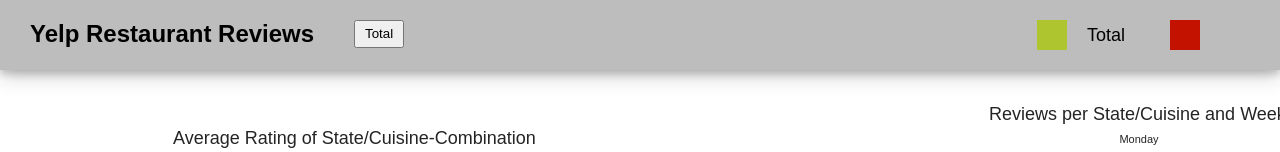
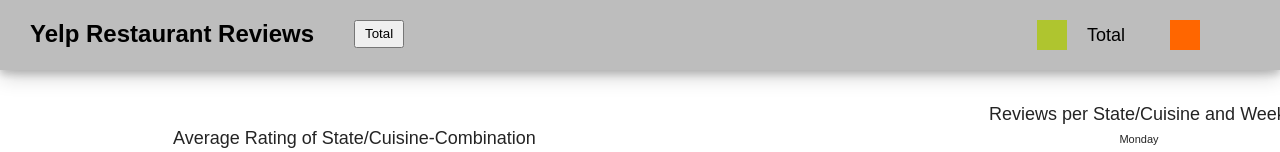
Before and after one commit to jphietala/Yelp-InfoViz, a plain HTML site: page d3/radar/index.html in a window 1280 px wide. Shown: the top 152 px of the page. Drawn offline with nearby package versions, Linux system fonts and the light colour scheme.

Commit message:
Update index.html

```diff
--- a/d3/radar/index.html
+++ b/d3/radar/index.html
@@ -104,7 +104,7 @@
 			.topbarLegendBox2 {
 				float: right;
 				margin: 20px;
-				background-color: #c41200;
+				background-color: #ff6600;
 				width: 30px;
 				height: 30px;
 			}
@@ -119,7 +119,8 @@
 				<h1>Yelp Restaurant Reviews</h1>
 			</div>
 			<div>
-				<button onclick="updateIdioms('','');selectedHM(this);document.getElementById('p1').innerHTML = 'Total'">Total</button>
+				<button onclick="updateIdioms('','');selectedHM(this);
+				document.getElementById('p1').innerHTML = 'Total'">Total</button>
 			</div>
 			<div class="topbarLegend2"><p id="p2"></p></div>
 			<div class="topbarLegendBox2"></div>
```
